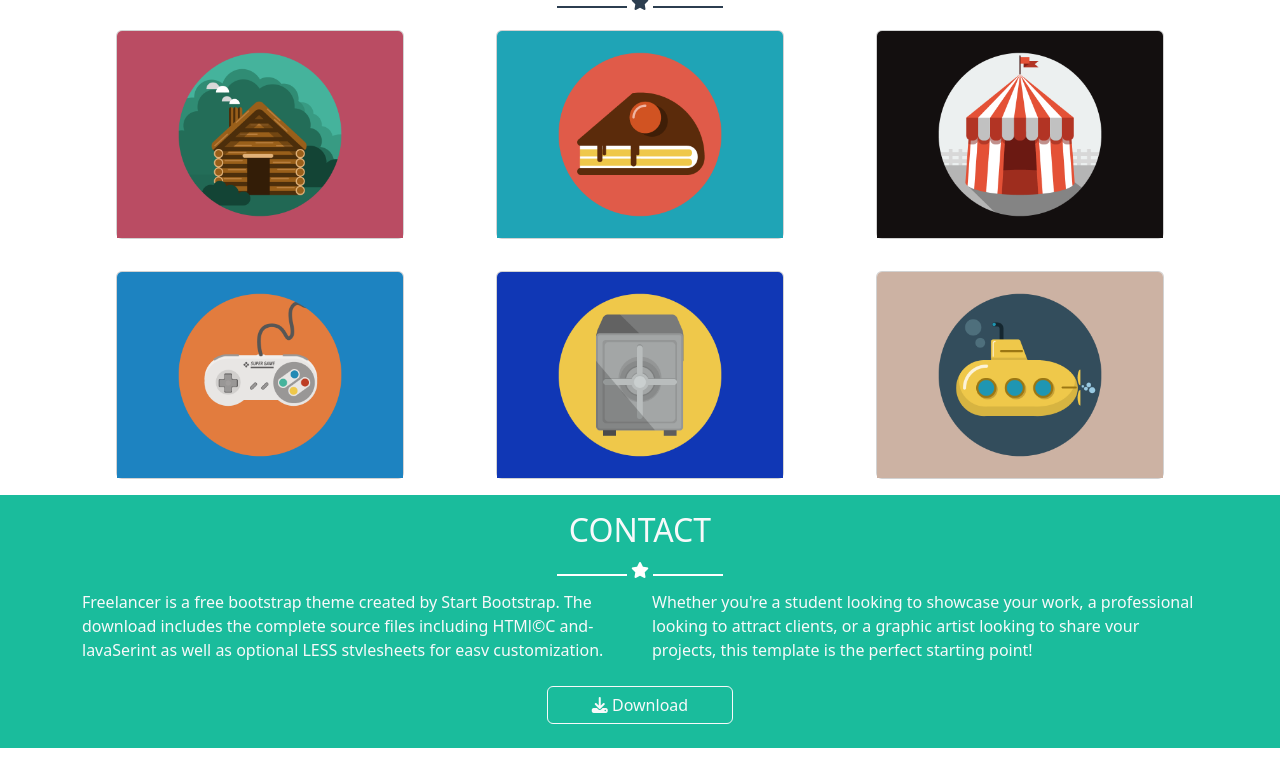
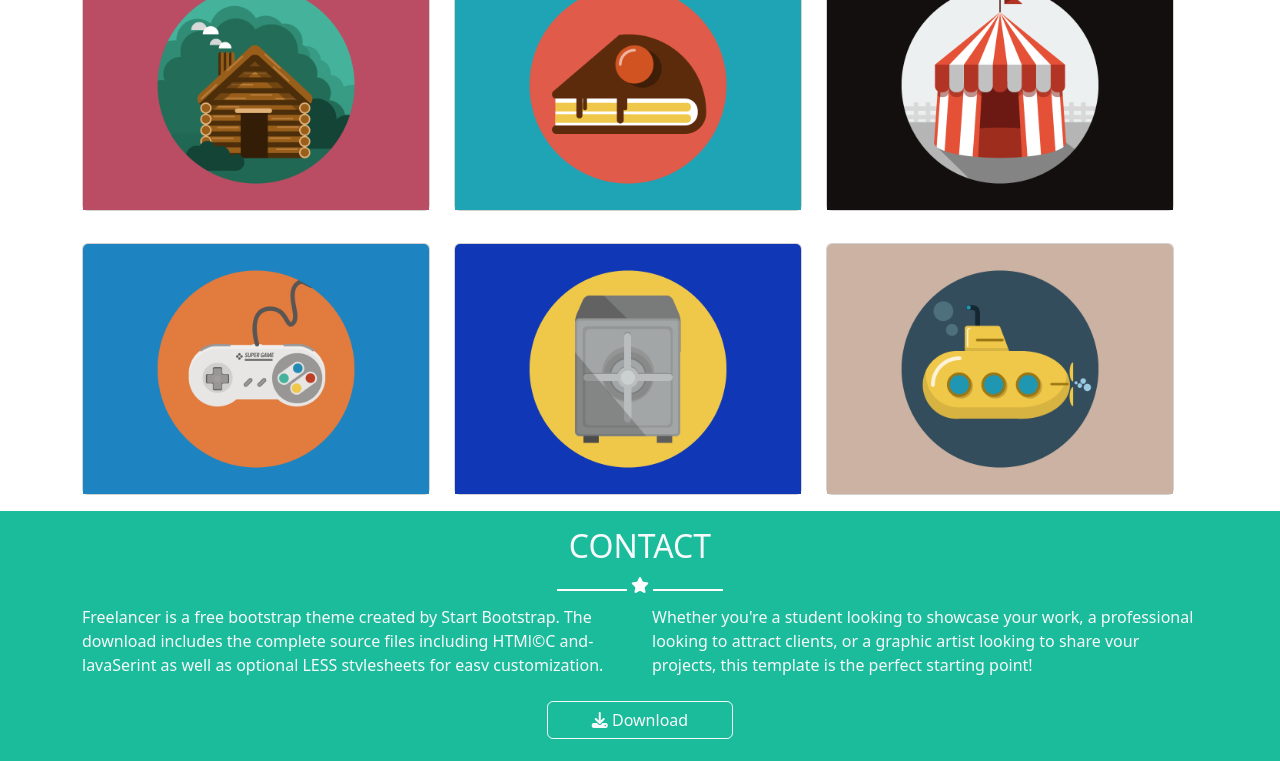
Before and after one commit to MicheleRossetti02/html-css-bootstrap-freelancer, a plain HTML site: page index.html in a window 1280 px wide. Shown: the part 544-1305 px from the top of the page. Drawn offline with nearby package versions, Linux system fonts and the light colour scheme.

Commit message:
fix error

```diff
--- a/index.html
+++ b/index.html
@@ -47,7 +47,7 @@
         <div class="primary start">
           <div class="conteiner text-center pb-3 mb-4 text-light">
             <row>
-              <div class="col" style="width: 18rem;">
+              <div class="col-2 mb-2" >
                 <img src="./img/avatar.svg" class="card-img-top" alt="...">
 
               </div>
@@ -72,6 +72,7 @@
         <!-- portfolio -->
         <div class="secondary portfolio">
             <div class=" container text-center ">
+              <div class="row">
               <div class="col-12">
                 <h2>PORTFOLIO</h2>
                 <div class="white_bg">
@@ -83,7 +84,7 @@
 
                   <div class="col">
                     <div class="card_portfolio">
-                      <div class="card" style="width: 18rem;">
+                      <div class="card" >
                         <img class="card-img-top img_portfolio " src="./img/cabin.png" alt="">
                       </div>
                     </div>
@@ -91,14 +92,14 @@
 
                   <div class="col">
                     <div class="card_portfolio">
-                      <div class="card" style="width: 18rem;">
+                      <div class="card" >
                         <img class="card-img-top img_portfolio" src="./img/cake.png" alt="">
                       </div>
                     </div>
                 </div>
                   <div class="col">
                     <div class="card_portfolio">
-                      <div class="card" style="width: 18rem;">
+                      <div class="card" >
                         <img class="card-img-top img_portfolio" src="./img/circus.png" alt="">
                       </div>
                     </div>
@@ -106,27 +107,28 @@
 
                   <div class="col">
                     <div class="card_portfolio">
-                      <div class="card" style="width: 18rem;">
+                      <div class="card" >
                         <img class="card-img-top img_portfolio" src="./img/game.png" alt="">
                       </div>
                     </div>
                   </div>
                   <div class="col">
                     <div class="card_portfolio">
-                      <div class="card" style="width: 18rem;">
+                      <div class="card" >
                         <img class="card-img-top img_portfolio" src="./img/safe.png" alt="">
                       </div>
                     </div>
                   </div>
                   <div class="col">
                     <div class="card_portfolio">
-                      <div class="card" style="width: 18rem;">
+                      <div class="card" >
                         <img class="card-img-top img_portfolio" src="./img/submarine.png" alt="">
                       </div>
                     </div>
                   </div>
                 </div>
             </div>
+          </div>
         </div>
 
         <!-- about -->
```
